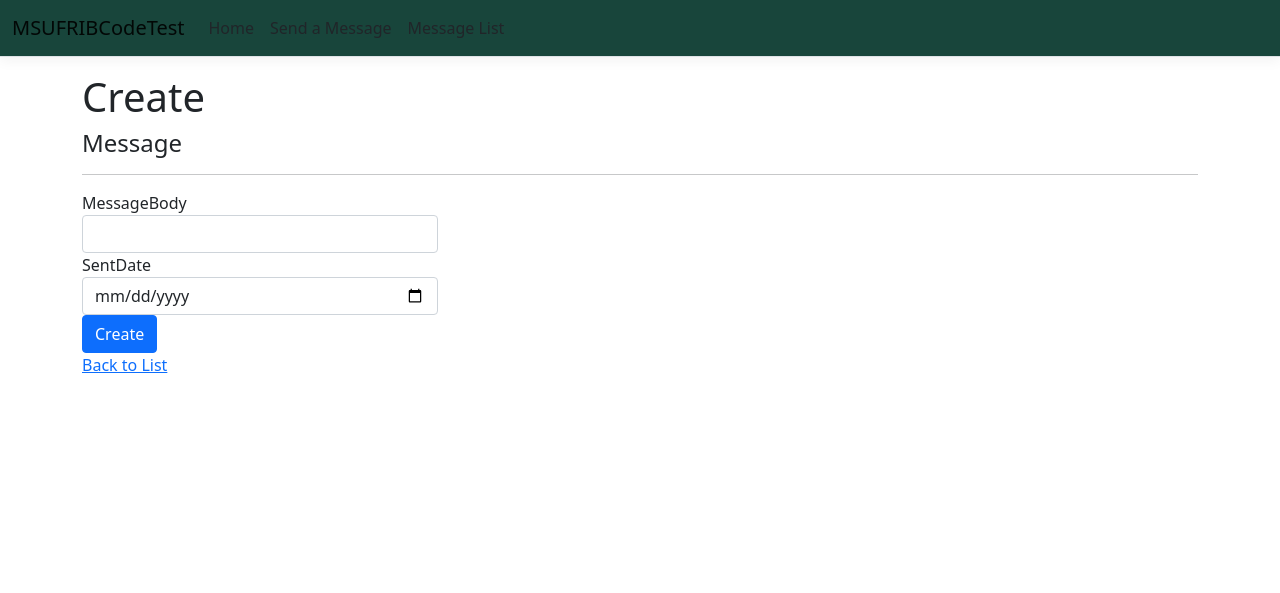
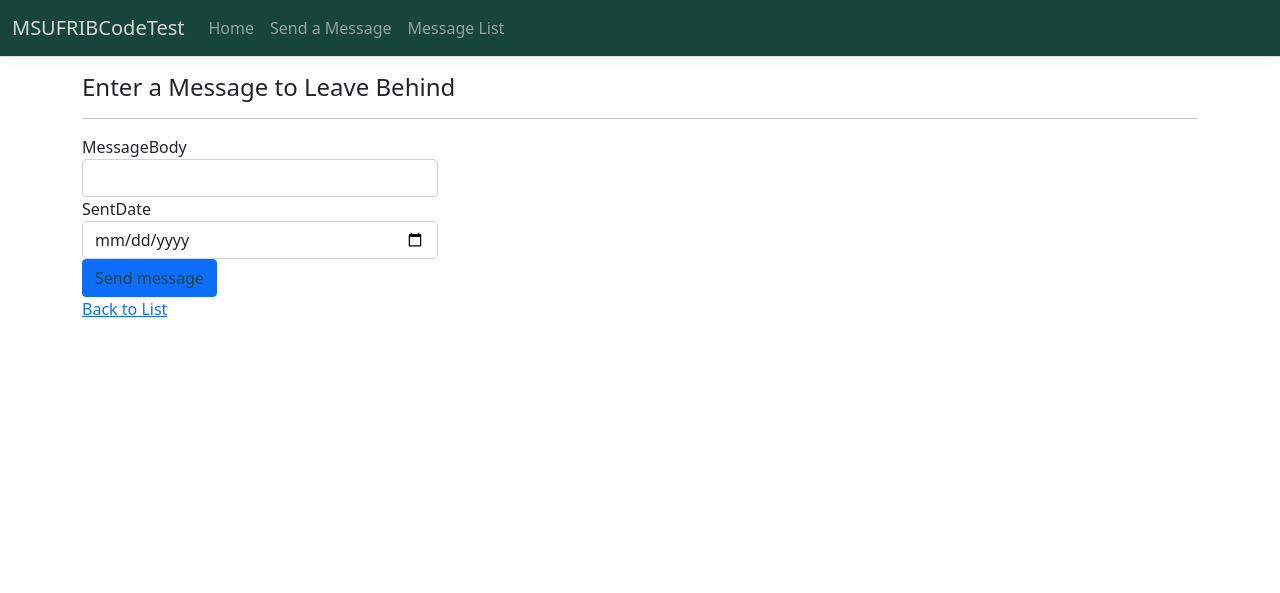
Before and after one commit to vinaybhumireddy/MSUCODETESTRepo, an ASP.NET Core app: page /Messages/Create in a window 1280 px wide. Shown: the top 593 px of the page. Run offline with ASP.NET Core 8, Linux system fonts and the light colour scheme; style sheets or scripts are compiled from the project's sources.

Commit message:
Added styles
Added styles for according instructions.

```diff
--- a/MSUFRIBCodeTest/Views/Messages/Create.cshtml
+++ b/MSUFRIBCodeTest/Views/Messages/Create.cshtml
@@ -3,10 +3,7 @@
 @{
     ViewData["Title"] = "Create";
 }
-
-<h1>Create</h1>
-
-<h4>Message</h4>
+<h4>Enter a Message to Leave Behind</h4>
 <hr />
 <div class="row">
     <div class="col-md-4">
@@ -14,7 +11,7 @@
             <div asp-validation-summary="ModelOnly" class="text-danger"></div>
             <div class="form-group">
                 <label asp-for="MessageBody" class="control-label"></label>
-                <input asp-for="MessageBody" class="form-control" />
+                <input type="textarea" asp-for="MessageBody" class="form-control" />
                 <span asp-validation-for="MessageBody" class="text-danger"></span>
             </div>
             <div class="form-group">
@@ -23,7 +20,7 @@
                 <span asp-validation-for="SentDate" class="text-danger"></span>
             </div>
             <div class="form-group">
-                <input type="submit" value="Create" class="btn btn-primary" />
+                <input type="submit" value="Send message" class="btn btn-primary msu-btn" />
             </div>
         </form>
     </div>
--- a/MSUFRIBCodeTest/Views/Messages/Details.cshtml
+++ b/MSUFRIBCodeTest/Views/Messages/Details.cshtml
@@ -4,10 +4,9 @@
     ViewData["Title"] = "Details";
 }
 
-<h1>Details</h1>
 
 <div>
-    <h4>Message</h4>
+    <h4>Message:</h4>
     <hr />
     <dl class="row">
         <dt class = "col-sm-2">
--- a/MSUFRIBCodeTest/Views/Messages/Index.cshtml
+++ b/MSUFRIBCodeTest/Views/Messages/Index.cshtml
@@ -4,8 +4,7 @@
     ViewData["Title"] = "Index";
 }
 
-<h1>Index</h1>
-
+<h1>Message List</h1>
 <p>
     <a asp-action="Create">Create New</a>
 </p>
--- a/MSUFRIBCodeTest/wwwroot/css/site.css
+++ b/MSUFRIBCodeTest/wwwroot/css/site.css
@@ -23,3 +23,15 @@ body {
 .msu-header-color {
     background: #18453b !important;
 }
+.navbar-light .navbar-nav .nav-link:focus, .navbar-light .navbar-nav .nav-link:hover {
+    color: rgb(209 184 184 / 70%) !important;
+}
+.navbar-light .navbar-nav .nav-link {
+    color: rgb(243 241 241 / 55%) !important;
+}
+.navbar-light .navbar-brand {
+    color: rgb(235 232 232 / 90%) !important;
+}
+.msu-btn {
+    color: #18453b !important;
+}
```
